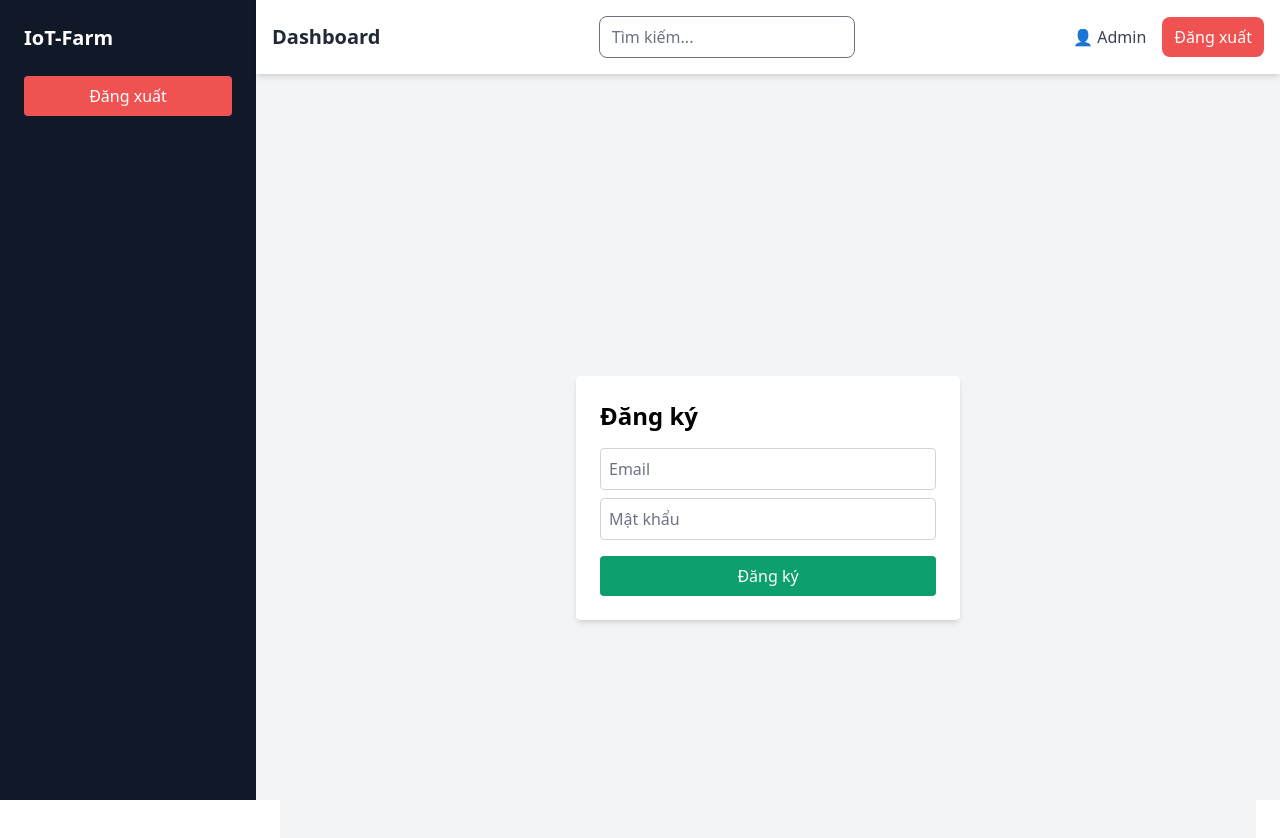
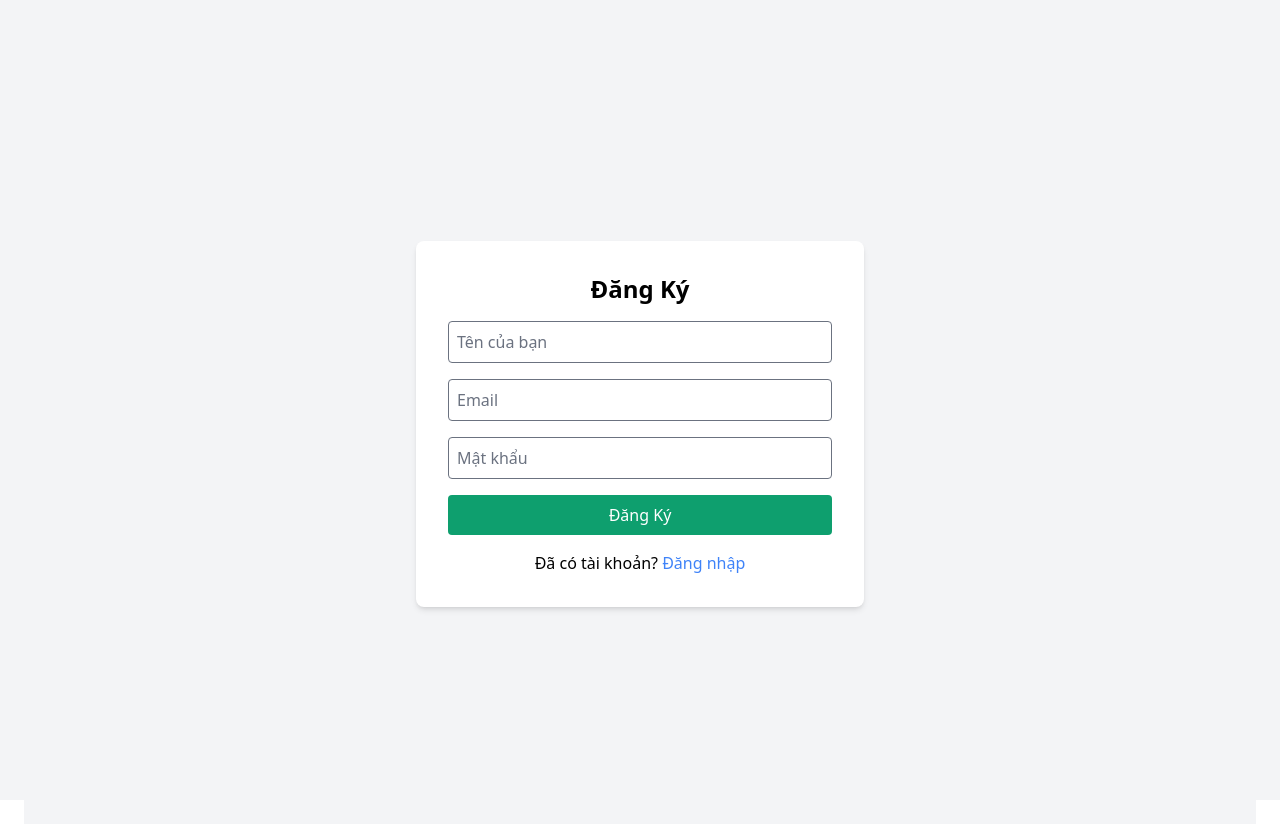
Before and after one commit to Giaohoclaptrinh/IOT-FARM-2nd, a React (Vite) app: page /sign-up in a window 1280 px wide. Shown: the top 838 px of the page. Built offline with nearby package versions, Linux system fonts and the light colour scheme.

Commit message:
add Add Device function also rework ui on sign in and sign out

```diff
--- a/index.html
+++ b/index.html
@@ -7,7 +7,7 @@
     <meta name="viewport" content="width=device-width, initial-scale=1, maximum-scale=1, user-scalable=no">
 
 
-    <title>Vite + React</title>
+    <title>IOT FARM</title>
   </head>
   <body>
     <div id="root"></div>
--- a/src/App.jsx
+++ b/src/App.jsx
@@ -1,104 +1,45 @@
-// //import React from 'react';
+import React, { useState } from "react";
+import { BrowserRouter as Router, Route, Routes, useLocation } from "react-router-dom";
+import Sidebar from "./components/Sidebar";
+import TopBar from "./components/TopBar";
+import Dashboard from "./pages/Dashboard";
+import Devices from "./pages/Devices";
+import Products from "./pages/Products";
+import SignIn from "./pages/SignIn";
+import SignUp from "./pages/SignUp";
 
-// function App() {
-//   // Dữ liệu giả lập (có thể thay thế bằng API)
-//   const devices = [
-//     { id: 1, name: "Device 1", status: "Online", lastModified: "2023-09-25", createdAt: "2023-01-01" },
-//     { id: 2, name: "Device 2", status: "Offline", lastModified: "2023-09-20", createdAt: "2023-01-05" }
-//   ];
+const App = () => {
+  const [showLayout, setShowLayout] = useState(true);
 
-//   return (
-//     <div className="flex h-screen">
-//       {/* Sidebar */}
-//       <div className="w-64 bg-gray-900 text-white h-full shadow-lg">
-//         <div className="p-6">
-//           <h1 className="text-xl font-bold">IoT-Farm</h1>
-//         </div>
-//         <ul>
-//           {["Dashboards", "Devices", "Things", "Products", "Sign In", "Sign Up"].map((item, index) => (
-//             <li key={index} className="p-4 hover:bg-gray-700 cursor-pointer">
-//               {item}
-//             </li>
-//           ))}
-//         </ul>
-//       </div>
-
-//       {/* Main Content */}
-//       <div className="flex-1 bg-gray-100 p-6">
-//         {/* Top Bar */}
-//         <div className="flex items-center justify-between mb-6">
-//           <input
-//             type="text"
-//             placeholder="Search..."
-//             className="border border-gray-300 p-2 rounded w-1/3 outline-none"
-//           />
-//           <button className="bg-blue-500 text-white px-4 py-2 rounded shadow hover:bg-blue-600 transition">
-//             + Add Device
-//           </button>
-//         </div>
-
-//         {/* Table */}
-//         <div className="bg-white p-4 rounded shadow-md">
-//           <table className="w-full border-collapse">
-//             <thead className="bg-gray-200">
-//               <tr className="text-left">
-//                 <th className="p-3">Device Name</th>
-//                 <th className="p-3">Status</th>
-//                 <th className="p-3">Last Modified</th>
-//                 <th className="p-3">Creation Date</th>
-//               </tr>
-//             </thead>
-//             <tbody>
-//               {devices.map((device) => (
-//                 <tr key={device.id} className="border-b hover:bg-gray-100 transition">
-//                   <td className="p-3">{device.name}</td>
-//                   <td className={`p-3 font-semibold ${device.status === "Online" ? "text-green-600" : "text-red-600"}`}>
-//                     {device.status}
-//                   </td>
-//                   <td className="p-3">{device.lastModified}</td>
-//                   <td className="p-3">{device.createdAt}</td>
-//                 </tr>
-//               ))}
-//             </tbody>
-//           </table>
-//         </div>
-//       </div>
-//     </div>
-//   );
-// }
-
-// export default App;
-import React from 'react';
-import { BrowserRouter as Router, Route, Routes } from 'react-router-dom';
-import Sidebar from './components/Sidebar';
-import TopBar from './components/TopBar';
-import Dashboard from './pages/Dashboard';
-import Devices from './pages/Devices';
-import Products from './pages/Products';
-import SignIn from './pages/SignIn';
-import SignUp from './pages/SignUp';
-
-function App() {
   return (
     <Router>
+      <MainContent showLayout={showLayout} setShowLayout={setShowLayout} />
+    </Router>
+  );
+};
+
+const MainContent = ({ showLayout, setShowLayout }) => {
+  const location = useLocation();
+  const isAuthPage = location.pathname === "/sign-in" || location.pathname === "/sign-up";
+
+  return (
     <div className="flex h-screen">
-        <Sidebar />
+      {showLayout && !isAuthPage && <Sidebar />}
       <div className="flex-1 bg-gray-100">
-          <TopBar />
+        {showLayout && !isAuthPage && <TopBar />}
         <div className="p-6">
           <Routes>
             <Route path="/dashboards" element={<Dashboard />} />
             <Route path="/devices" element={<Devices />} />
             <Route path="/products" element={<Products />} />
-              <Route path="/sign-in" element={<SignIn />} />
-              <Route path="/sign-up" element={<SignUp />} />
+            <Route path="/sign-in" element={<SignIn setShowLayout={setShowLayout} />} />
+            <Route path="/sign-up" element={<SignUp setShowLayout={setShowLayout} />} />
             <Route path="/" element={<Dashboard />} />
           </Routes>
         </div>
       </div>
     </div>
-    </Router>
   );
-}
+};
 
 export default App;
--- a/src/pages/SignIn.jsx
+++ b/src/pages/SignIn.jsx
@@ -1,61 +1,9 @@
-// import React, { useState } from "react";
-// import { useNavigate  } from "react-router-dom";
+import React, { useState } from "react";
+import { Link, useNavigate } from "react-router-dom";
+import { auth } from "../firebase/db.config";
+import { signInWithEmailAndPassword } from "firebase/auth";
 
-// const SignIn = () => {
-//   const [email, setEmail] = useState("");
-//   const [password, setPassword] = useState("");
-//   const navigate = useNavigate();
-
-//   const handleSignIn = (e) => {
-//     e.preventDefault();
-//     alert("Đăng nhập thành công!");
-//     navigate("/dashboards"); // Chuyển hướng sau khi đăng nhập
-//   };
-
-//   return (
-//     <div className="flex justify-center items-center h-screen bg-gray-100">
-//       <div className="bg-white shadow-md rounded-lg p-6 w-96">
-//         <h2 className="text-2xl font-bold mb-4">🔑 Đăng nhập</h2>
-//         <form onSubmit={handleSignIn}>
-//           <div className="mb-4">
-//             <label className="block mb-1">Email:</label>
-//             <input
-//               type="email"
-//               className="border rounded-lg p-2 w-full"
-//               value={email}
-//               onChange={(e) => setEmail(e.target.value)}
-//               required
-//             />
-//           </div>
-//           <div className="mb-4">
-//             <label className="block mb-1">Mật khẩu:</label>
-//             <input
-//               type="password"
-//               className="border rounded-lg p-2 w-full"
-//               value={password}
-//               onChange={(e) => setPassword(e.target.value)}
-//               required
-//             />
-//           </div>
-//           <button
-//             type="submit"
-//             className="bg-blue-500 text-white px-4 py-2 rounded-lg w-full hover:bg-blue-600"
-//           >
-//             Đăng nhập
-//           </button>
-//         </form>
-//       </div>
-//     </div>
-//   );
-// };
-
-// export default SignIn;
-import React, { useState } from "react";
-import { auth } from "../firebase/db.config"; // Import Firebase Auth
-import { signInWithEmailAndPassword } from "firebase/auth";
-import { useNavigate } from "react-router-dom";
-
-const SignIn = () => {
+const SignIn = ({ setShowLayout }) => {
   const [email, setEmail] = useState("");
   const [password, setPassword] = useState("");
   const [error, setError] = useState("");
@@ -64,23 +12,24 @@ const SignIn = () => {
   const handleSignIn = async (e) => {
     e.preventDefault();
     try {
-      await signInWithEmailAndPassword(auth, email, password);
-      navigate("/dashboard"); // Điều hướng sau khi đăng nhập thành công
+      const userCredential = await signInWithEmailAndPassword(auth, email, password);
+      setShowLayout(true); // Hiển thị Sidebar sau khi đăng nhập thành công
+      navigate("/dashboards");
     } catch (error) {
-      setError("Sai tài khoản hoặc mật khẩu!");
+      setError("Email hoặc mật khẩu không chính xác!");
     }
   };
 
   return (
-    <div className="flex items-center justify-center min-h-screen bg-gray-100">
-      <div className="bg-white p-6 rounded shadow-md w-96">
-        <h2 className="text-2xl font-bold mb-4">Đăng nhập</h2>
-        {error && <p className="text-red-500">{error}</p>}
-        <form onSubmit={handleSignIn}>
+    <div className="flex justify-center items-center min-h-screen bg-gray-100">
+      <div className="p-8 max-w-md w-full bg-white shadow-md rounded-lg">
+        <h1 className="text-2xl font-bold text-center mb-4">Đăng Nhập</h1>
+        {error && <p className="text-red-500 text-center mb-2">{error}</p>}
+        <form onSubmit={handleSignIn} className="space-y-4">
           <input
             type="email"
             placeholder="Email"
-            className="w-full p-2 border border-gray-300 rounded mb-2"
+            className="border p-2 w-full rounded"
             value={email}
             onChange={(e) => setEmail(e.target.value)}
             required
@@ -88,18 +37,21 @@ const SignIn = () => {
           <input
             type="password"
             placeholder="Mật khẩu"
-            className="w-full p-2 border border-gray-300 rounded mb-4"
+            className="border p-2 w-full rounded"
             value={password}
             onChange={(e) => setPassword(e.target.value)}
             required
           />
-          <button
-            type="submit"
-            className="w-full bg-blue-500 text-white p-2 rounded hover:bg-blue-600"
-          >
-            Đăng nhập
+          <button type="submit" className="bg-green-500 text-white p-2 w-full rounded hover:bg-blue-600 transition">
+            Đăng Nhập
           </button>
         </form>
+        <p className="mt-4 text-center">
+          Chưa có tài khoản?{" "}
+          <Link to="/sign-up" className="text-blue-500 hover:underline">
+            Đăng ký ngay
+          </Link>
+        </p>
       </div>
     </div>
   );
--- a/src/pages/SignUp.jsx
+++ b/src/pages/SignUp.jsx
@@ -1,101 +1,55 @@
-// import React, { useState } from "react";
-// import { useNavigate } from "react-router-dom";
+import React, { useState } from "react";
+import { Link, useNavigate } from "react-router-dom";
+import { auth, db } from "../firebase/db.config";
+import { createUserWithEmailAndPassword } from "firebase/auth";
+import { doc, setDoc } from "firebase/firestore";
 
-// const SignUp = () => {
-//   const [email, setEmail] = useState("");
-//   const [password, setPassword] = useState("");
-//   const [confirmPassword, setConfirmPassword] = useState("");
-//   const navigate = useNavigate();
-
-//   const handleSignUp = (e) => {
-//     e.preventDefault();
-//     if (password !== confirmPassword) {
-//       alert("Mật khẩu không khớp!");
-//       return;
-//     }
-//     alert("Đăng ký thành công!");
-//     navigate("/sign-in"); // Chuyển hướng đến trang đăng nhập
-//   };
-
-//   return (
-//     <div className="flex justify-center items-center h-screen bg-gray-100">
-//       <div className="bg-white shadow-md rounded-lg p-6 w-96">
-//         <h2 className="text-2xl font-bold mb-4">📝 Đăng ký</h2>
-//         <form onSubmit={handleSignUp}>
-//           <div className="mb-4">
-//             <label className="block mb-1">Email:</label>
-//             <input
-//               type="email"
-//               className="border rounded-lg p-2 w-full"
-//               value={email}
-//               onChange={(e) => setEmail(e.target.value)}
-//               required
-//             />
-//           </div>
-//           <div className="mb-4">
-//             <label className="block mb-1">Mật khẩu:</label>
-//             <input
-//               type="password"
-//               className="border rounded-lg p-2 w-full"
-//               value={password}
-//               onChange={(e) => setPassword(e.target.value)}
-//               required
-//             />
-//           </div>
-//           <div className="mb-4">
-//             <label className="block mb-1">Xác nhận mật khẩu:</label>
-//             <input
-//               type="password"
-//               className="border rounded-lg p-2 w-full"
-//               value={confirmPassword}
-//               onChange={(e) => setConfirmPassword(e.target.value)}
-//               required
-//             />
-//           </div>
-//           <button
-//             type="submit"
-//             className="bg-green-500 text-white px-4 py-2 rounded-lg w-full hover:bg-green-600"
-//           >
-//             Đăng ký
-//           </button>
-//         </form>
-//       </div>
-//     </div>
-//   );
-// };
-
-// export default SignUp;
-import React, { useState } from "react";
-import { auth } from "../firebase/db.config";
-import { createUserWithEmailAndPassword } from "firebase/auth";
-import { useNavigate } from "react-router-dom";
-
-const SignUp = () => {
+const SignUp = ({ setShowLayout }) => {
   const [email, setEmail] = useState("");
   const [password, setPassword] = useState("");
+  const [name, setName] = useState("");
   const [error, setError] = useState("");
   const navigate = useNavigate();
 
   const handleSignUp = async (e) => {
     e.preventDefault();
     try {
-      await createUserWithEmailAndPassword(auth, email, password);
-      navigate("/dashboard");
+      const userCredential = await createUserWithEmailAndPassword(auth, email, password);
+      const user = userCredential.user;
+
+      // Lưu thông tin user vào Firestore
+      await setDoc(doc(db, "users", user.uid), {
+        uid: user.uid,
+        name: name,
+        email: email,
+        createdAt: new Date(),
+      });
+
+      setShowLayout(true); // Hiển thị Sidebar sau khi đăng ký thành công
+      navigate("/dashboards");
     } catch (error) {
-      setError("Đăng ký thất bại!");
+      setError("Đăng ký thất bại! Kiểm tra lại thông tin.");
     }
   };
 
   return (
-    <div className="flex items-center justify-center min-h-screen bg-gray-100">
-      <div className="bg-white p-6 rounded shadow-md w-96">
-        <h2 className="text-2xl font-bold mb-4">Đăng ký</h2>
-        {error && <p className="text-red-500">{error}</p>}
-        <form onSubmit={handleSignUp}>
+    <div className="flex justify-center items-center min-h-screen bg-gray-100">
+      <div className="p-8 max-w-md w-full bg-white shadow-md rounded-lg">
+        <h1 className="text-2xl font-bold text-center mb-4">Đăng Ký</h1>
+        {error && <p className="text-red-500 text-center mb-2">{error}</p>}
+        <form onSubmit={handleSignUp} className="space-y-4">
+          <input
+            type="text"
+            placeholder="Tên của bạn"
+            className="border p-2 w-full rounded"
+            value={name}
+            onChange={(e) => setName(e.target.value)}
+            required
+          />
           <input
             type="email"
             placeholder="Email"
-            className="w-full p-2 border border-gray-300 rounded mb-2"
+            className="border p-2 w-full rounded"
             value={email}
             onChange={(e) => setEmail(e.target.value)}
             required
@@ -103,18 +57,21 @@ const SignUp = () => {
           <input
             type="password"
             placeholder="Mật khẩu"
-            className="w-full p-2 border border-gray-300 rounded mb-4"
+            className="border p-2 w-full rounded"
             value={password}
             onChange={(e) => setPassword(e.target.value)}
             required
           />
-          <button
-            type="submit"
-            className="w-full bg-green-500 text-white p-2 rounded hover:bg-green-600"
-          >
-            Đăng ký
+          <button type="submit" className="bg-green-500 text-white p-2 w-full rounded hover:bg-green-600 transition">
+            Đăng Ký
           </button>
         </form>
+        <p className="mt-4 text-center">
+          Đã có tài khoản?{" "}
+          <Link to="/sign-in" className="text-blue-500 hover:underline">
+            Đăng nhập
+          </Link>
+        </p>
       </div>
     </div>
   );
```
Also changed, not shown: src/components/AddDevice.jsx (added, +59 -0 lines), src/components/DeviceList.jsx (+36 -32 lines), src/pages/Products.jsx (+6 -6 lines). Lines whose indentation alone changed are shown as unchanged.
